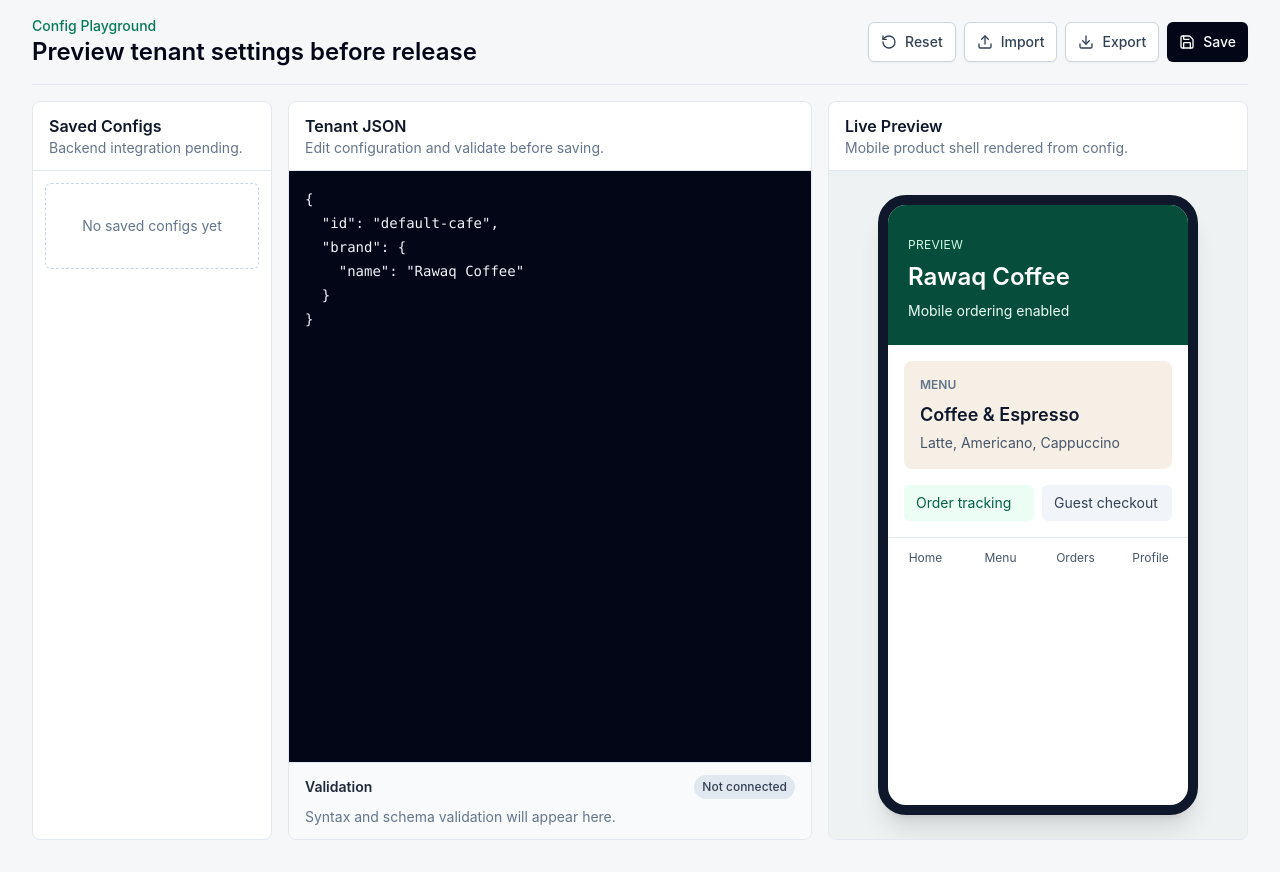
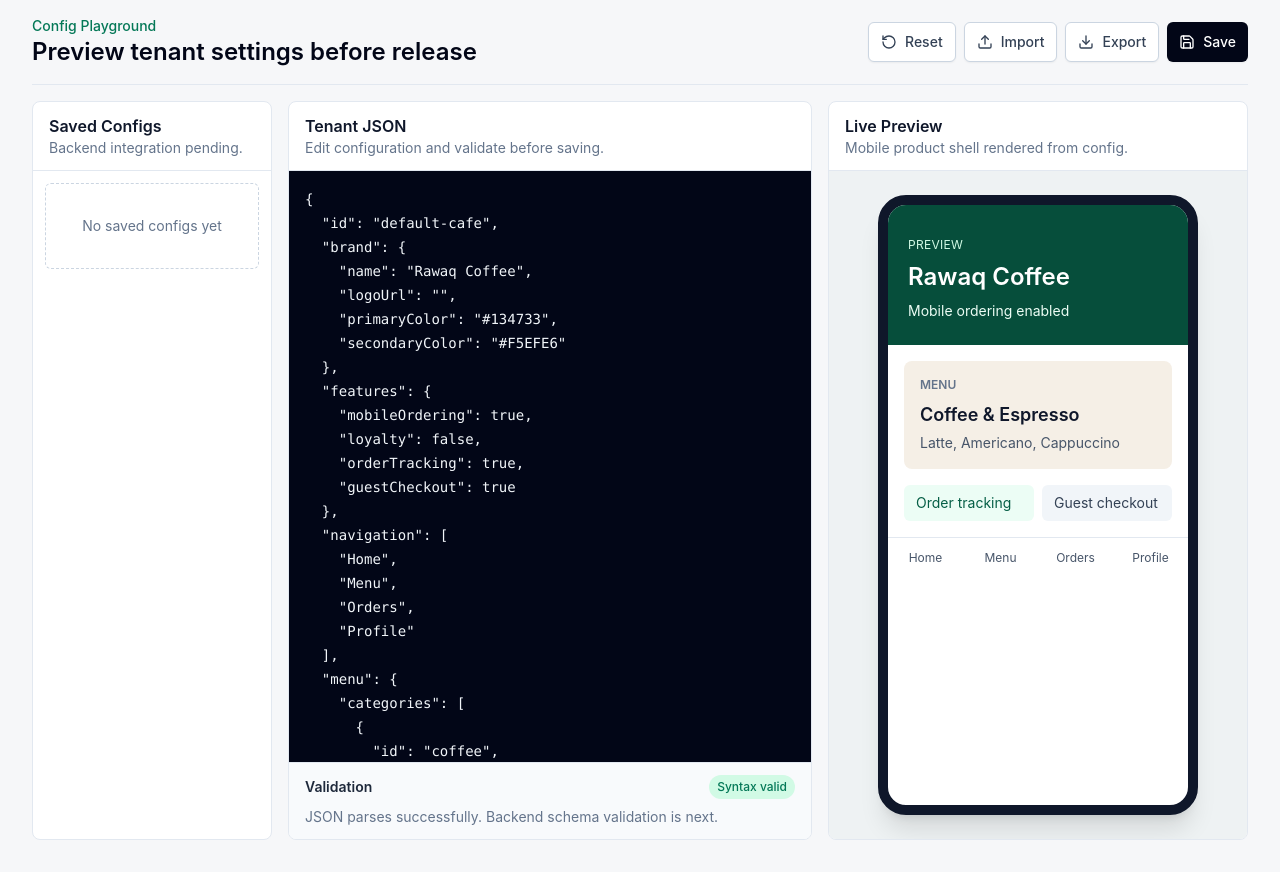
Before and after one commit to anxiouscrypt/config-playground, a React (Vite) app in the folder frontend/: page / in a window 1280 px wide. Built offline with nearby package versions, Linux system fonts and the light colour scheme.

Commit message:
feat: implement live json config editing

```diff
--- a/frontend/src/components/ConfigEditor.tsx
+++ b/frontend/src/components/ConfigEditor.tsx
@@ -1,8 +1,14 @@
-export function ConfigEditor() {
+type ConfigEditorProps = {
+  value: string
+  onChange: (value: string) => void
+}
+
+export function ConfigEditor({ value, onChange }: ConfigEditorProps) {
   return (
     <textarea
       className="min-h-0 flex-1 resize-none border-0 bg-slate-950 p-4 font-mono text-sm leading-6 text-slate-100 outline-none"
-      defaultValue={`{\n  "id": "default-cafe",\n  "brand": {\n    "name": "Rawaq Coffee"\n  }\n}`}
+      value={value}
+      onChange={(event) => onChange(event.target.value)}
       spellCheck={false}
     />
   )
--- a/frontend/src/components/Layout.tsx
+++ b/frontend/src/components/Layout.tsx
@@ -1,14 +1,49 @@
+import { useMemo, useState } from 'react'
 import { ConfigEditor } from './ConfigEditor'
 import { PreviewPanel } from './PreviewPanel'
 import { SavedConfigList } from './SavedConfigList'
 import { Toolbar } from './Toolbar'
 import { ValidationPanel } from './ValidationPanel'
+import { formatConfig, sampleConfig } from '../lib/sampleConfig'
+import type { TenantConfig } from '../lib/types'
 
 export function Layout() {
+  const [editorText, setEditorText] = useState(formatConfig(sampleConfig))
+  const [lastValidConfig, setLastValidConfig] =
+    useState<TenantConfig>(sampleConfig)
+  const [syntaxError, setSyntaxError] = useState<string | null>(null)
+
+  const validation = useMemo(
+    () => ({
+      syntaxError,
+      schemaErrors: [],
+    }),
+    [syntaxError],
+  )
+
+  function handleEditorChange(nextText: string) {
+    setEditorText(nextText)
+
+    try {
+      const parsed = JSON.parse(nextText) as TenantConfig
+      setLastValidConfig(parsed)
+      setSyntaxError(null)
+    } catch (error) {
+      const message = error instanceof Error ? error.message : 'Invalid JSON'
+      setSyntaxError(message)
+    }
+  }
+
+  function handleReset() {
+    setEditorText(formatConfig(sampleConfig))
+    setLastValidConfig(sampleConfig)
+    setSyntaxError(null)
+  }
+
   return (
     <main className="min-h-screen bg-[#f6f7f9] text-slate-900">
       <div className="mx-auto flex min-h-screen max-w-7xl flex-col px-4 py-4 sm:px-6 lg:px-8">
-        <Toolbar />
+        <Toolbar onReset={handleReset} />
         <div className="grid min-h-0 flex-1 gap-4 py-4 lg:grid-cols-[240px_minmax(0,1fr)_420px]">
           <SavedConfigList />
           <section className="flex min-h-[520px] flex-col overflow-hidden rounded-lg border border-slate-200 bg-white">
@@ -18,10 +53,10 @@
                 Edit configuration and validate before saving.
               </p>
             </div>
-            <ConfigEditor />
-            <ValidationPanel />
+            <ConfigEditor value={editorText} onChange={handleEditorChange} />
+            <ValidationPanel validation={validation} />
           </section>
-          <PreviewPanel />
+          <PreviewPanel config={lastValidConfig} />
         </div>
       </div>
     </main>
--- a/frontend/src/components/MobileAppPreview.tsx
+++ b/frontend/src/components/MobileAppPreview.tsx
@@ -1,9 +1,15 @@
-export function MobileAppPreview() {
+import type { TenantConfig } from '../lib/types'
+
+type MobileAppPreviewProps = {
+  config: TenantConfig
+}
+
+export function MobileAppPreview({ config }: MobileAppPreviewProps) {
   return (
     <div className="h-[620px] w-full max-w-[320px] overflow-hidden rounded-[28px] border-[10px] border-slate-900 bg-white shadow-xl">
       <div className="bg-emerald-900 px-5 pb-6 pt-8 text-white">
         <p className="text-xs uppercase tracking-wide text-emerald-100">Preview</p>
-        <h3 className="mt-2 text-2xl font-semibold">Rawaq Coffee</h3>
+        <h3 className="mt-2 text-2xl font-semibold">{config.brand.name}</h3>
         <p className="mt-2 text-sm text-emerald-50">Mobile ordering enabled</p>
       </div>
       <div className="space-y-4 p-4">
--- a/frontend/src/components/PreviewPanel.tsx
+++ b/frontend/src/components/PreviewPanel.tsx
@@ -1,6 +1,11 @@
 import { MobileAppPreview } from './MobileAppPreview'
+import type { TenantConfig } from '../lib/types'
 
-export function PreviewPanel() {
+type PreviewPanelProps = {
+  config: TenantConfig
+}
+
+export function PreviewPanel({ config }: PreviewPanelProps) {
   return (
     <section className="flex min-h-[520px] flex-col overflow-hidden rounded-lg border border-slate-200 bg-white">
       <div className="border-b border-slate-200 px-4 py-3">
@@ -10,7 +15,7 @@
         </p>
       </div>
       <div className="flex flex-1 items-center justify-center bg-[#eef2f3] p-6">
-        <MobileAppPreview />
+        <MobileAppPreview config={config} />
       </div>
     </section>
   )
--- a/frontend/src/components/Toolbar.tsx
+++ b/frontend/src/components/Toolbar.tsx
@@ -3,7 +3,11 @@
 const buttonClass =
   'inline-flex h-10 items-center gap-2 rounded-md border border-slate-300 bg-white px-3 text-sm font-medium text-slate-700 shadow-sm hover:bg-slate-50'
 
-export function Toolbar() {
+type ToolbarProps = {
+  onReset: () => void
+}
+
+export function Toolbar({ onReset }: ToolbarProps) {
   return (
     <header className="flex flex-col gap-3 border-b border-slate-200 pb-4 sm:flex-row sm:items-center sm:justify-between">
       <div>
@@ -13,7 +17,12 @@
         </h2>
       </div>
       <div className="flex flex-wrap gap-2">
-        <button className={buttonClass} type="button" title="Reset sample config">
+        <button
+          className={buttonClass}
+          onClick={onReset}
+          type="button"
+          title="Reset sample config"
+        >
           <RotateCcw className="h-4 w-4" />
           Reset
         </button>
--- a/frontend/src/components/ValidationPanel.tsx
+++ b/frontend/src/components/ValidationPanel.tsx
@@ -1,15 +1,36 @@
-export function ValidationPanel() {
+import type { ValidationState } from '../lib/types'
+
+type ValidationPanelProps = {
+  validation: ValidationState
+}
+
+export function ValidationPanel({ validation }: ValidationPanelProps) {
+  const hasErrors =
+    Boolean(validation.syntaxError) || validation.schemaErrors.length > 0
+
   return (
     <aside className="border-t border-slate-200 bg-slate-50 px-4 py-3">
       <div className="flex items-center justify-between">
         <h3 className="text-sm font-semibold text-slate-800">Validation</h3>
-        <span className="rounded-full bg-slate-200 px-2 py-1 text-xs font-medium text-slate-700">
-          Not connected
+        <span
+          className={
+            hasErrors
+              ? 'rounded-full bg-rose-100 px-2 py-1 text-xs font-medium text-rose-700'
+              : 'rounded-full bg-emerald-100 px-2 py-1 text-xs font-medium text-emerald-700'
+          }
+        >
+          {hasErrors ? 'Needs attention' : 'Syntax valid'}
         </span>
       </div>
-      <p className="mt-2 text-sm text-slate-500">
-        Syntax and schema validation will appear here.
-      </p>
+      {validation.syntaxError ? (
+        <p className="mt-2 font-mono text-sm text-rose-700">
+          {validation.syntaxError}
+        </p>
+      ) : (
+        <p className="mt-2 text-sm text-slate-500">
+          JSON parses successfully. Backend schema validation is next.
+        </p>
+      )}
     </aside>
   )
 }
--- /dev/null
+++ b/frontend/src/lib/sampleConfig.ts
@@ -0,0 +1,36 @@
+import type { TenantConfig } from './types'
+
+export const sampleConfig: TenantConfig = {
+  id: 'default-cafe',
+  brand: {
+    name: 'Rawaq Coffee',
+    logoUrl: '',
+    primaryColor: '#134733',
+    secondaryColor: '#F5EFE6',
+  },
+  features: {
+    mobileOrdering: true,
+    loyalty: false,
+    orderTracking: true,
+    guestCheckout: true,
+  },
+  navigation: ['Home', 'Menu', 'Orders', 'Profile'],
+  menu: {
+    categories: [
+      {
+        id: 'coffee',
+        name: 'Coffee & Espresso',
+        items: ['Latte', 'Americano', 'Cappuccino'],
+      },
+      {
+        id: 'tea',
+        name: 'Tea',
+        items: ['Mint Tea', 'Chamomile', 'Black Tea'],
+      },
+    ],
+  },
+}
+
+export function formatConfig(config: TenantConfig) {
+  return JSON.stringify(config, null, 2)
+}
--- /dev/null
+++ b/frontend/src/lib/types.ts
@@ -0,0 +1,34 @@
+export type BrandConfig = {
+  name: string
+  logoUrl: string
+  primaryColor: string
+  secondaryColor: string
+}
+
+export type FeatureFlags = {
+  mobileOrdering: boolean
+  loyalty: boolean
+  orderTracking: boolean
+  guestCheckout: boolean
+}
+
+export type MenuCategory = {
+  id: string
+  name: string
+  items: string[]
+}
+
+export type TenantConfig = {
+  id: string
+  brand: BrandConfig
+  features: FeatureFlags
+  navigation: string[]
+  menu: {
+    categories: MenuCategory[]
+  }
+}
+
+export type ValidationState = {
+  syntaxError: string | null
+  schemaErrors: string[]
+}
```
